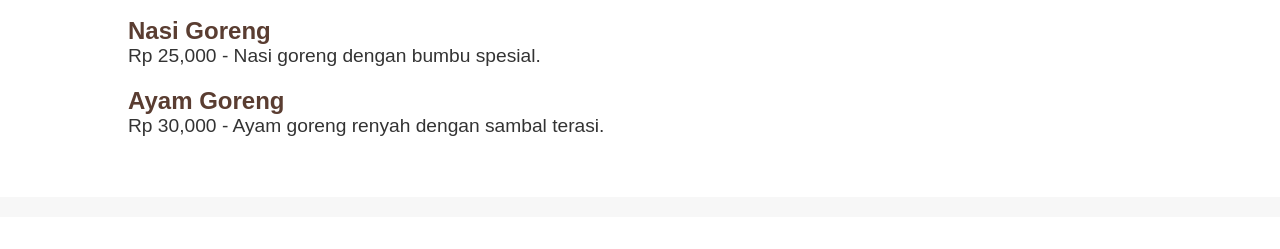
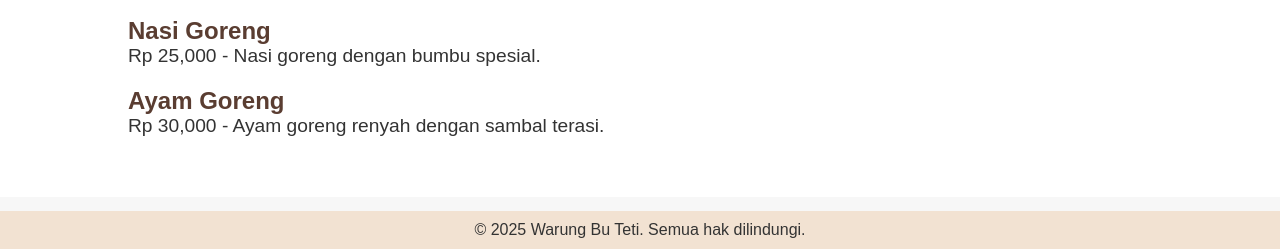
Before and after one commit to AidahMarchtiana/apo-client.io, a plain HTML site: page index.html in a window 1280 px wide. Shown: the part 551-800 px from the top of the page. Drawn offline with Linux system fonts and the light colour scheme; a script that the page names is missing.

Commit message:
cssvfooter

```diff
--- a/styles.css
+++ b/styles.css
@@ -123,3 +123,13 @@ form button {
 form button:hover {
   background-color: #e1c4a2;
 }
+
+/* Footer */
+footer {
+  text-align: center;
+  background-color: #f2e2d2;
+  padding: 10px 0;
+  position: fixed;
+  width: 100%;
+  bottom: 0;
+}
```
